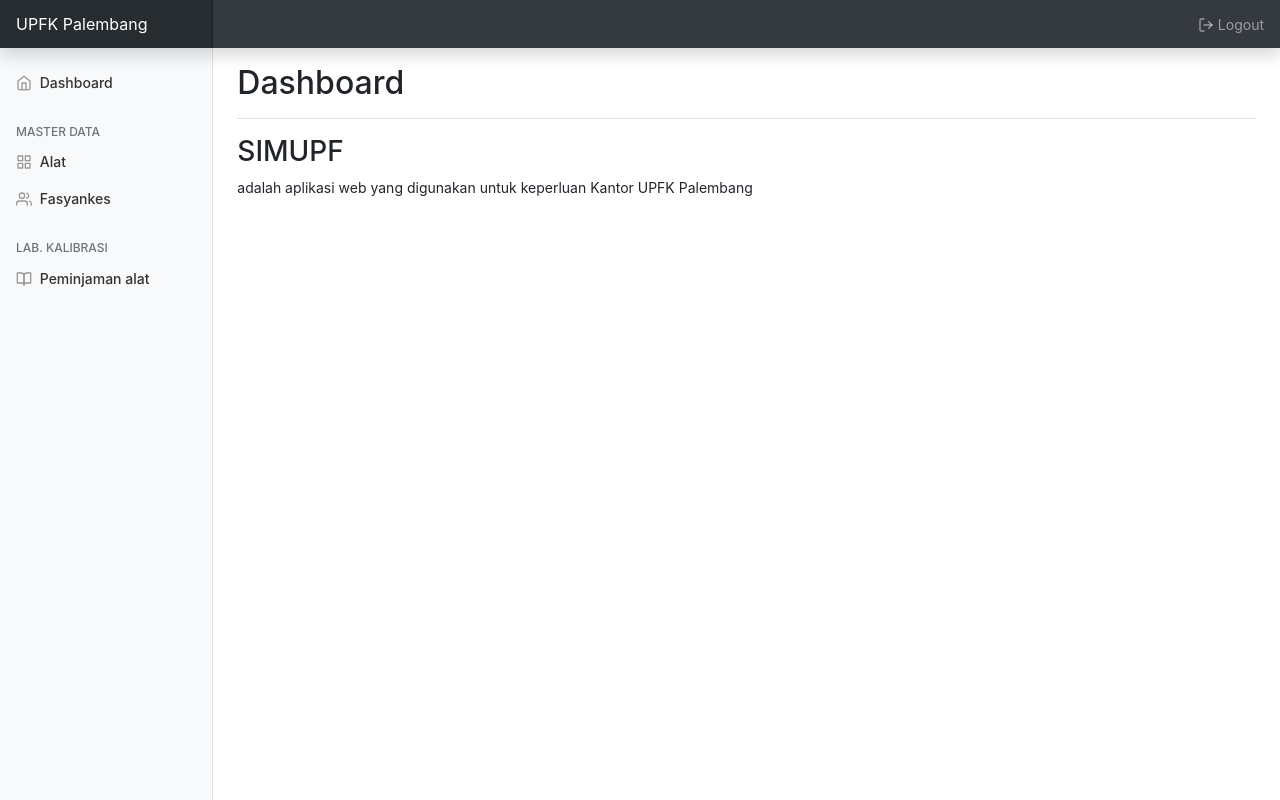
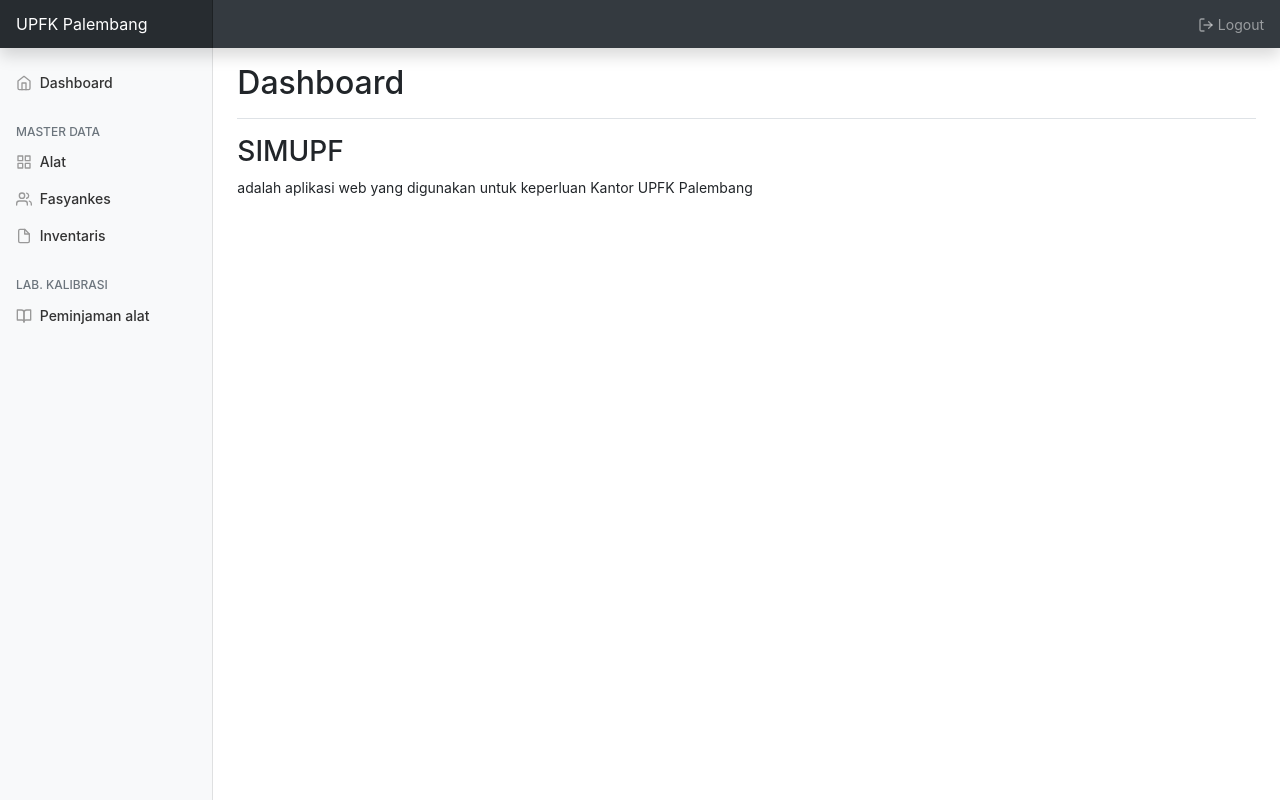
Before and after one commit to Hendrow/sim_upf, a Flask app: page /dashboard in a window 1280 px wide. Run offline with Flask 2, Linux system fonts and the light colour scheme; the visitor is signed in with stand-in values (Sample User, id 1); some libraries are stand-ins or nearby versions.

Commit message:
9 Agustus 2021

```diff
--- a/aplikasi/templates/base.html
+++ b/aplikasi/templates/base.html
@@ -76,6 +76,12 @@
               Fasyankes
             </a>
           </li>
+          <li class="nav-item">
+            <a class="nav-link" href="#">
+              <span data-feather="file"></span>
+              Inventaris
+            </a>
+          </li>
         </ul>
 
         <h6 class="sidebar-heading d-flex justify-content-between align-items-center px-3 mt-4 mb-1 text-muted">
```
Also changed, not shown: 1 other file.
